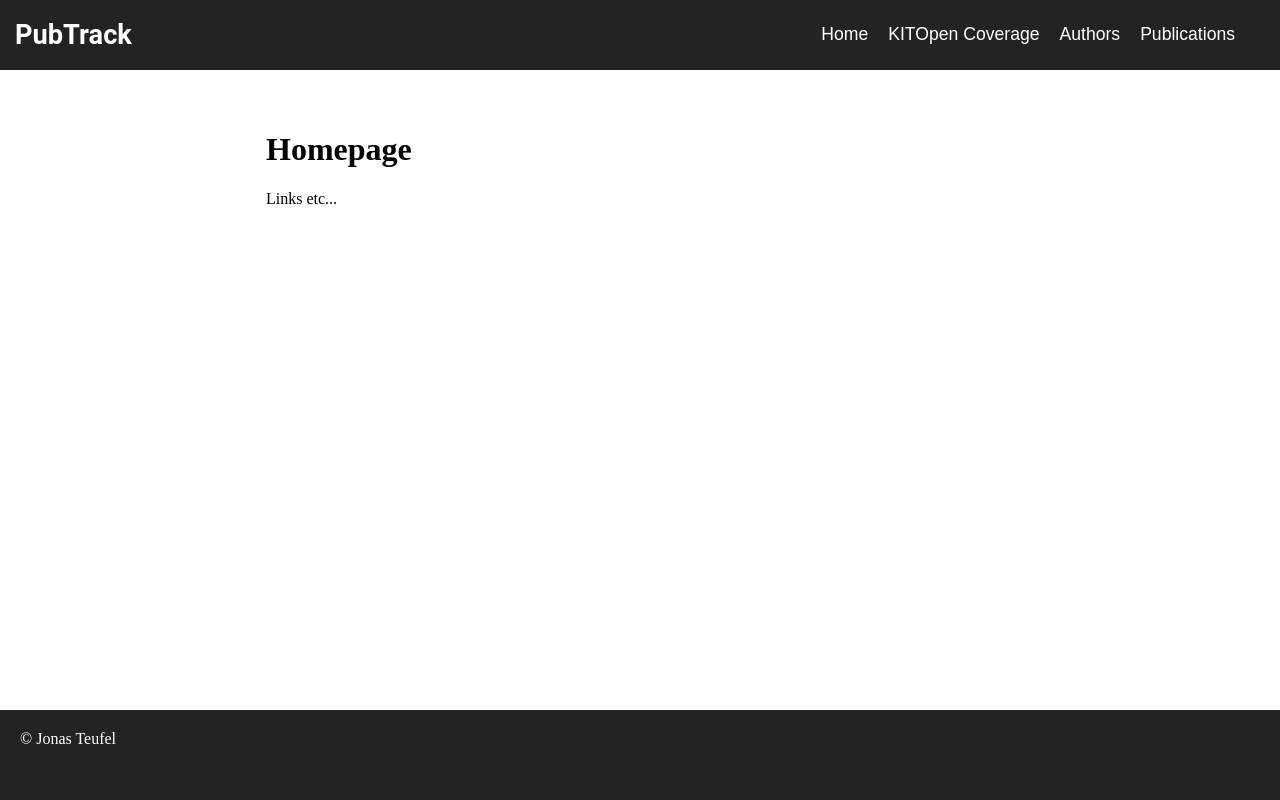
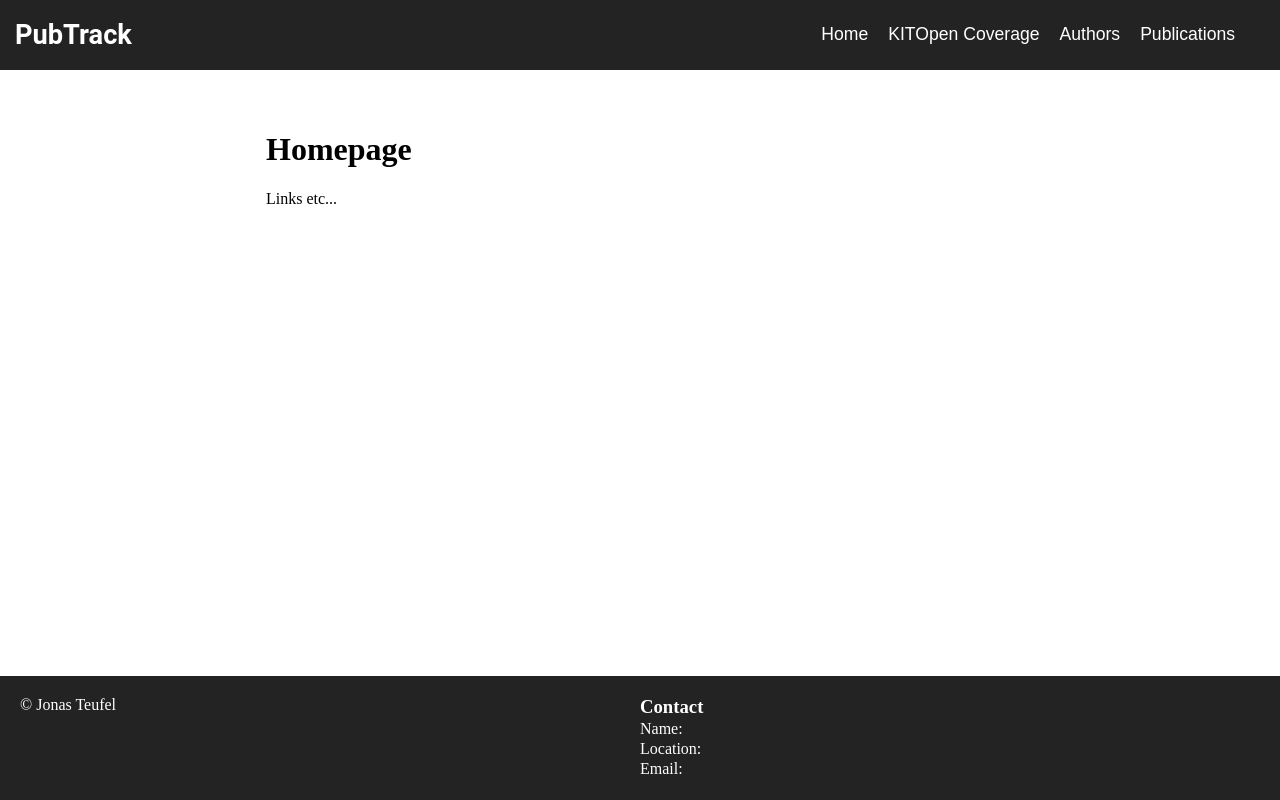
Before and after one commit to the16thpythonist/pubtrack, a Vue app in the folder pubtrack/frontend/: page / in a window 1280 px wide. Built offline with nearby package versions, Linux system fonts and the light colour scheme; no server answers.

Commit message:
made separate Footer.vue component

```diff
--- a/pubtrack/frontend/src/App.vue
+++ b/pubtrack/frontend/src/App.vue
@@ -4,18 +4,18 @@
     <div class="content">
       <router-view></router-view>
     </div>
-    <div class="footer">
-      &copy; Jonas Teufel
-    </div>
+    <Footer/>
   </div>
 </template>
 
 <script>
   import NavBar from "@/components/NavBar";
+  import Footer from "./components/Footer";
 
   export default {
     name: "App",
     components: {
+      Footer,
       NavBar
     }
   }
--- /dev/null
+++ b/pubtrack/frontend/src/components/Footer.vue
@@ -0,0 +1,95 @@
+<template>
+    <div class="footer">
+        <div class="left">
+            &copy; Jonas Teufel
+        </div>
+        <div class="right">
+            <h3>Contact</h3>
+            <div class="contact">
+                <div class="contact-element">
+                    <div class="label">Name:</div>
+                    <div class="value">{{ contact['full_name'] }}</div>
+                </div>
+                <div class="contact-element">
+                    <div class="label">Location:</div>
+                    <div class="value">{{ contact['location'] }}</div>
+                </div>
+                <div class="contact-element">
+                    <div class="label">Email:</div>
+                    <a class="value" :href="`mailto:${contact['email']}`" type="">{{ contact['email'] }}</a>
+                </div>
+            </div>
+        </div>
+    </div>
+</template>
+
+<script>
+    import api from "../common/api.service.js";
+
+    export default {
+        name: "Footer",
+        data() {
+            return {
+                api: new api.Api(),
+                contact: {}
+            }
+        },
+        created() {
+            let self = this;
+            this.api.get('contact/', {})
+                .then(function (contact) {
+                    console.log(contact);
+                    self.contact = contact;
+                });
+        }
+    }
+</script>
+
+<style scoped>
+
+    h3 {
+        margin-top: 0;
+        margin-bottom: 2px;
+    }
+
+    .left, .right {
+        min-width: 50%;
+    }
+
+    .footer {
+        display: flex;
+        flex-direction: row;
+
+        min-height: 50px;
+
+        margin-top: 50px;
+        padding: 20px;
+
+        background-color: #232323;
+        color: white;
+      }
+
+    .contact {
+        display: flex;
+        flex-direction: column;
+    }
+
+    .contact-element {
+        display: flex;
+        margin-bottom: 2px;
+
+        min-width: 100%;
+
+        flex-direction: row;
+    }
+
+    .contact .label {
+        min-width: 30%;
+        max-width: 30%;
+    }
+
+    .contact .value {
+        min-width: 65%;
+        max-width: 70%;
+    }
+</style>
```
